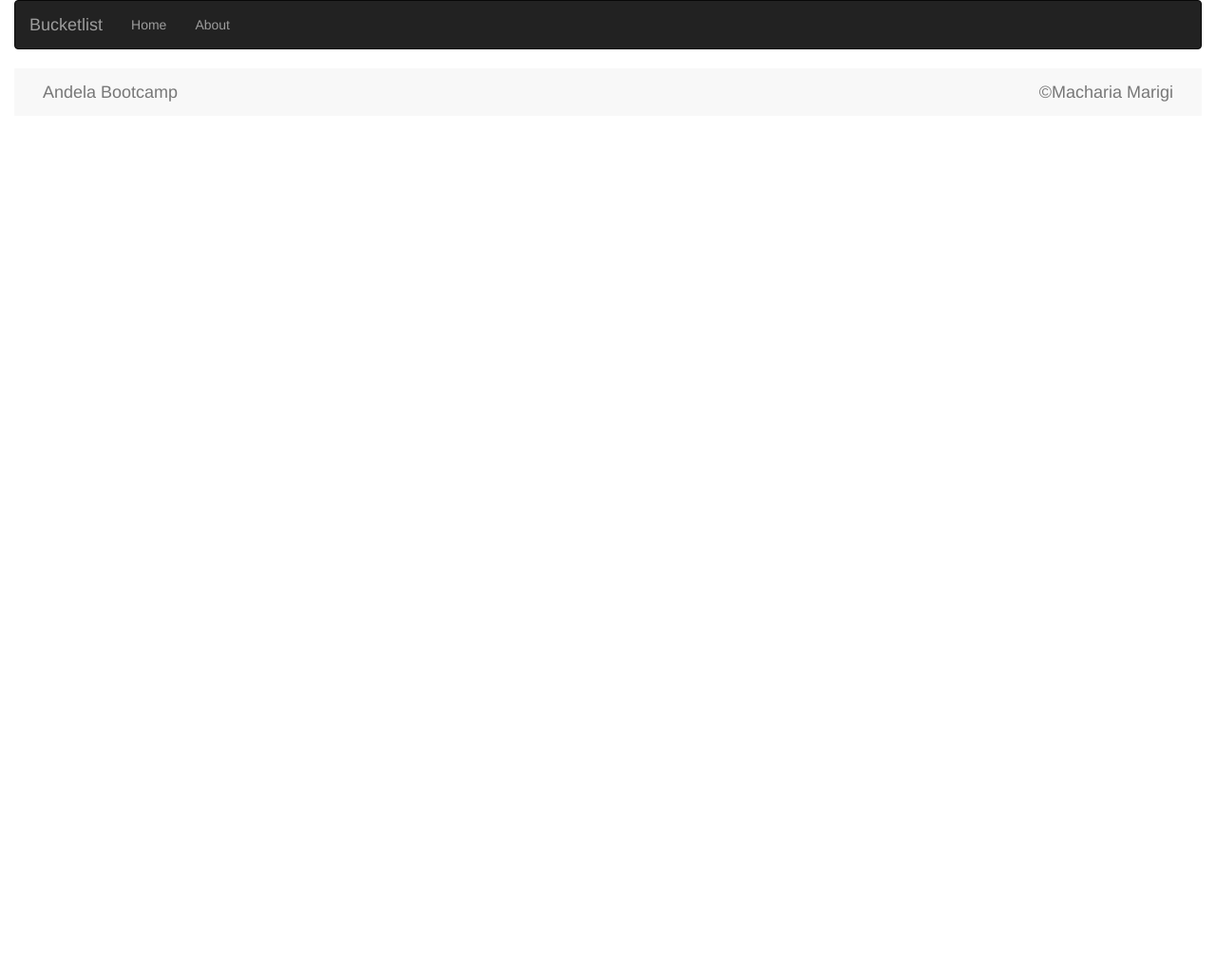
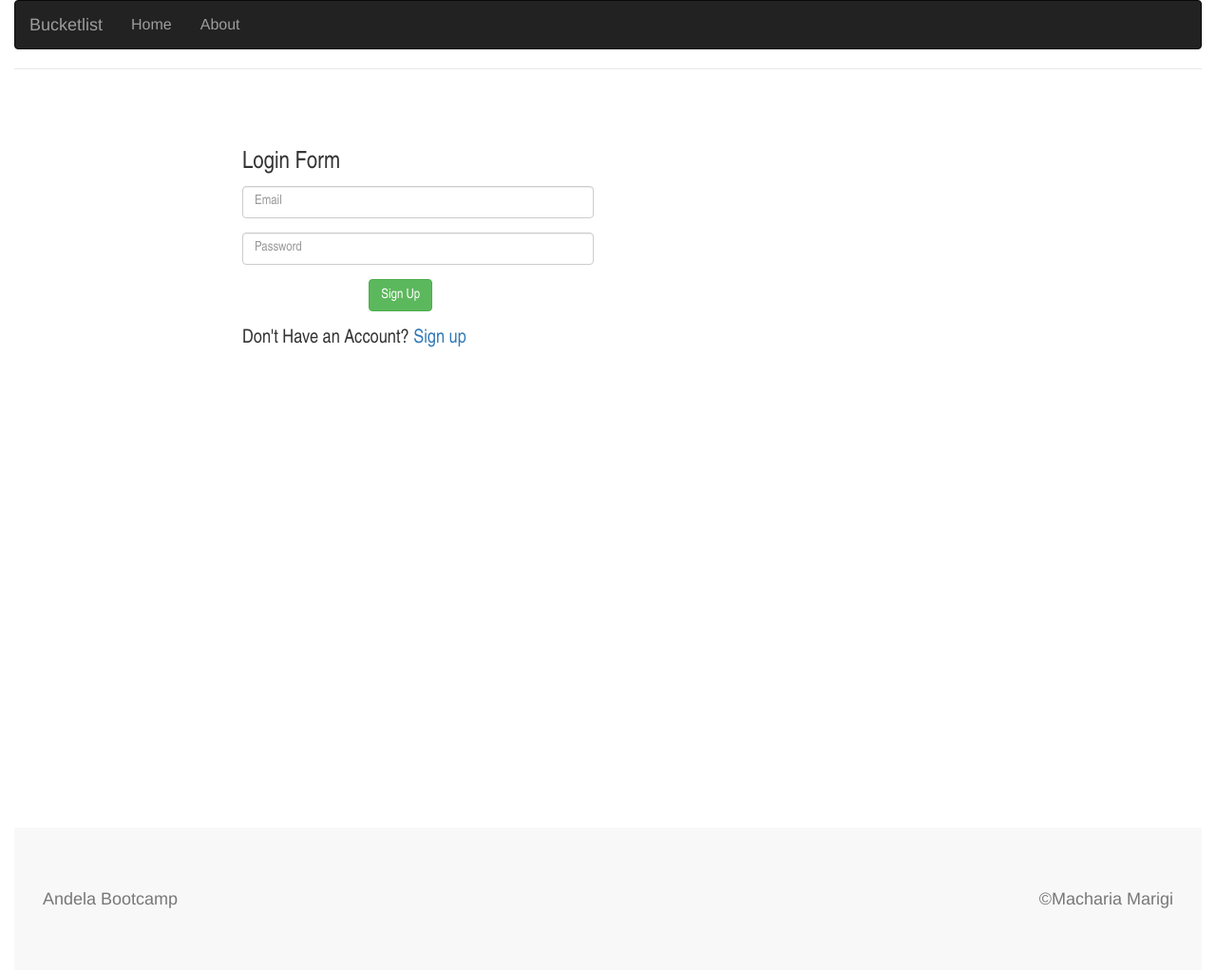
Before and after one commit to machariamarigi/Bucketlist, a Python web app: template UI/templates/login.html in a window 1280 px wide. Shown: the whole page at 95% size. Before the commit the page ends 107 px from the top, so only its background shows below. Run offline with Jinja, Linux system fonts and the light colour scheme; the template is opened without the code that fills it, so the values that code supplies are empty; style sheets or scripts are compiled from the project's sources.

Commit message:
Add Login Form

```diff
--- a/UI/templates/login.html
+++ b/UI/templates/login.html
@@ -1,12 +1,14 @@
 <!DOCTYPE html>
 <html lang="en">
+
 <head>
     <title></title>
     <meta charset="UTF-8">
     <meta name="viewport" content="width=device-width, initial-scale=1">
     <link href="../static/css/bootstrap.min.css" rel="stylesheet">
-        <link href="../static/css/main.sass" rel="stylesheet">
+    <link href="../static/css/main.scss" rel="stylesheet">
 </head>
+
 <body>
 
     <div class="container-fluid">
@@ -22,6 +24,32 @@
                 </ul>
             </div>
         </nav>
+
+        <main>
+            <form class="form-horizontal" role="form" method="post" action="#">
+                <h3>Login Form</h3>
+                <div class="form-group">
+                    <div class="col-sm-6">
+                        <input type="email" name="email" class="form-control" placeholder="Email">
+                    </div>
+                </div>
+
+                <div class="form-group">
+                    <div class="col-sm-6">
+                        <input type="password" name="password" class="form-control" placeholder="Password">
+                    </div>
+                </div>
+
+                <div class="form-group">
+                    <div class="col-sm-offset-2 col-sm-10">
+                        <button type="submit" class="btn btn-success">Sign Up</button>
+                    </div>
+                </div>
+
+                Don't Have an Account? <a href="">Sign up</a>
+
+            </form>
+        </main>
 
         <footer class="nav navbar-default">
             <div class="container-fluid">
@@ -40,4 +68,5 @@
     <script src="../static/js/jquery-3.2.1.min.js"></script>
     <script src="../static/js/bootstrap.min.js"></script>
 </body>
+
 </html>
```
Lines whose indentation alone changed are shown as unchanged.
